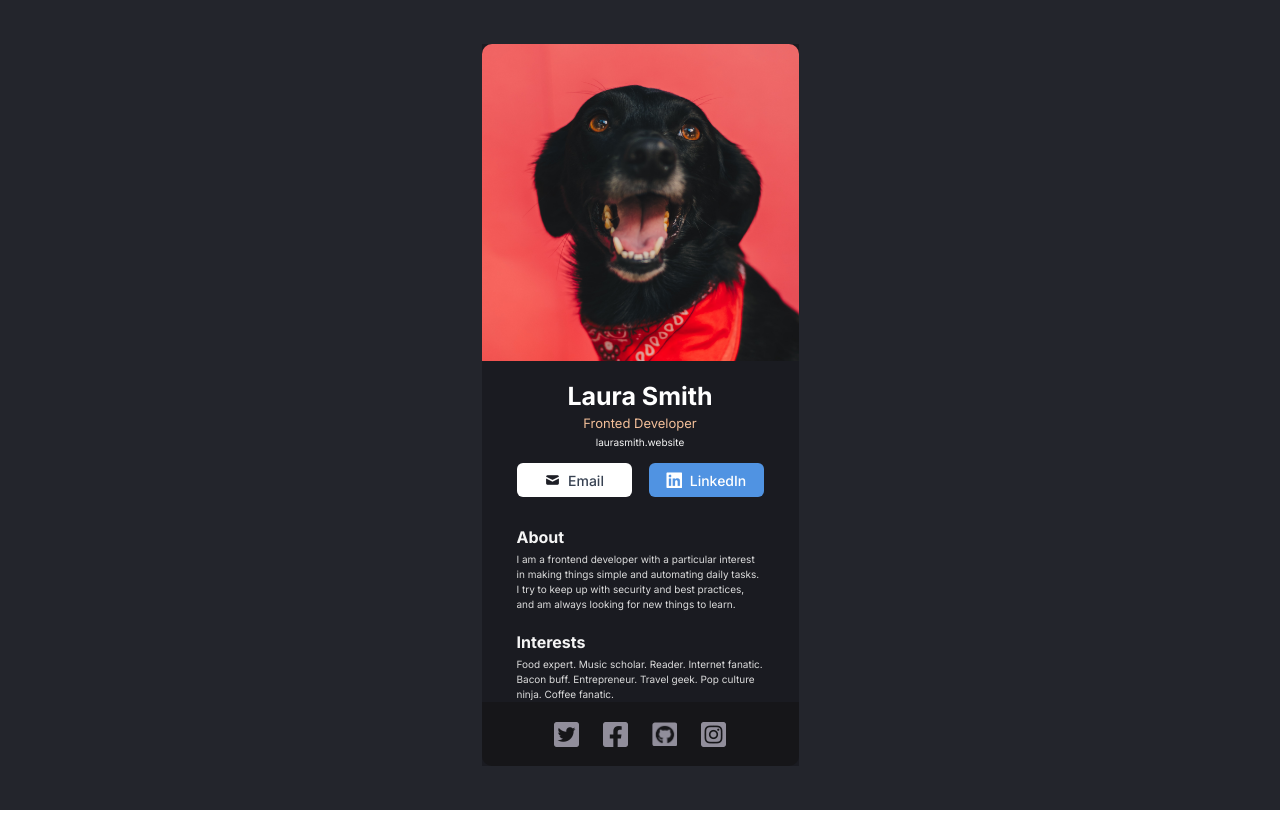
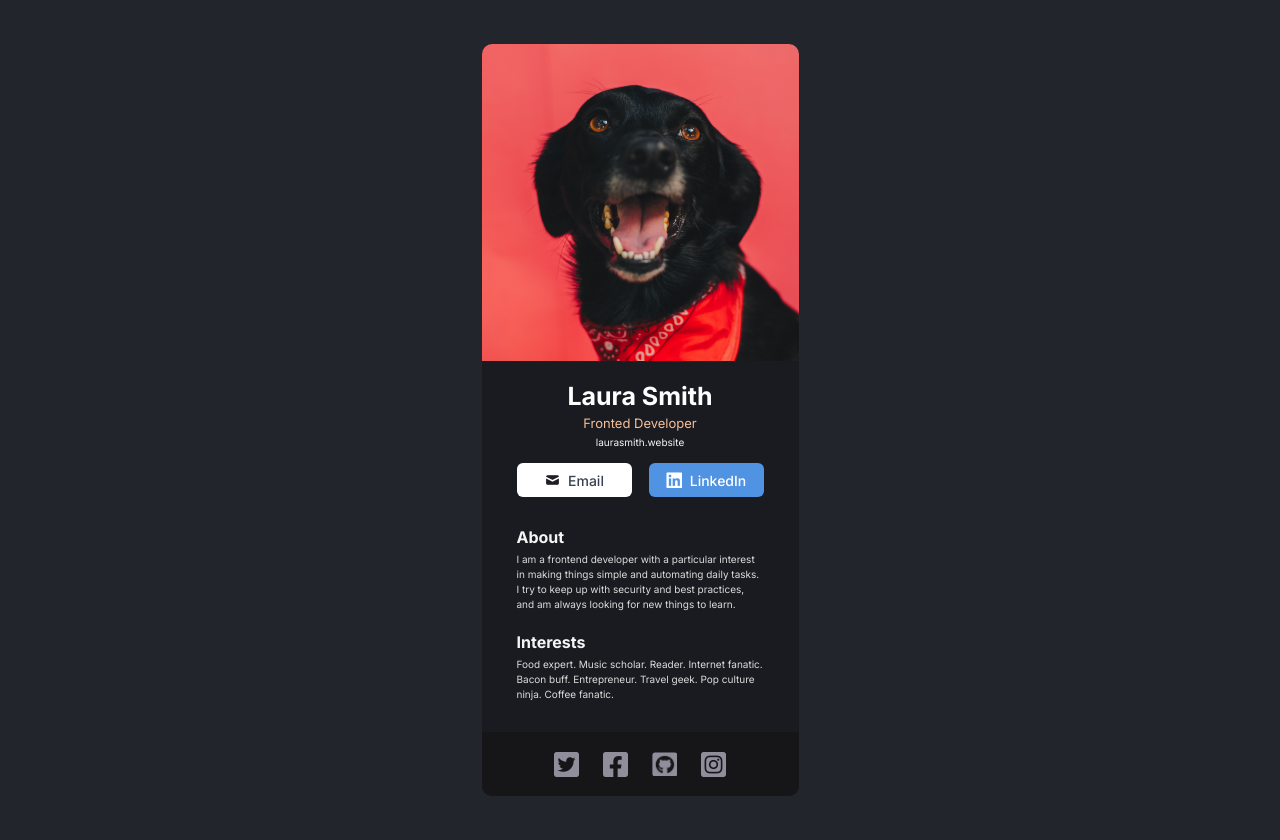
Before and after one commit to lucafisc/my-first-react-app, a React (Create React App) app: page / in a window 1280 px wide. Before the commit the page ends 810 px from the top, so only its background shows below. Built offline with nearby package versions, Linux system fonts and the light colour scheme.

Commit message:
Style border and margin correction

```diff
--- a/src/styles/App.css
+++ b/src/styles/App.css
@@ -18,6 +18,7 @@
     max-width: 317px;
     background-color: #1A1B21;
     margin: 0 auto;
+    border-radius: 10px;
 }
 
 .avatar {
@@ -150,6 +151,7 @@
     justify-content: center;
     align-items: center;
     gap: 24px;
+    margin-top: 30px;
 }
 
 .footer>img {
```
